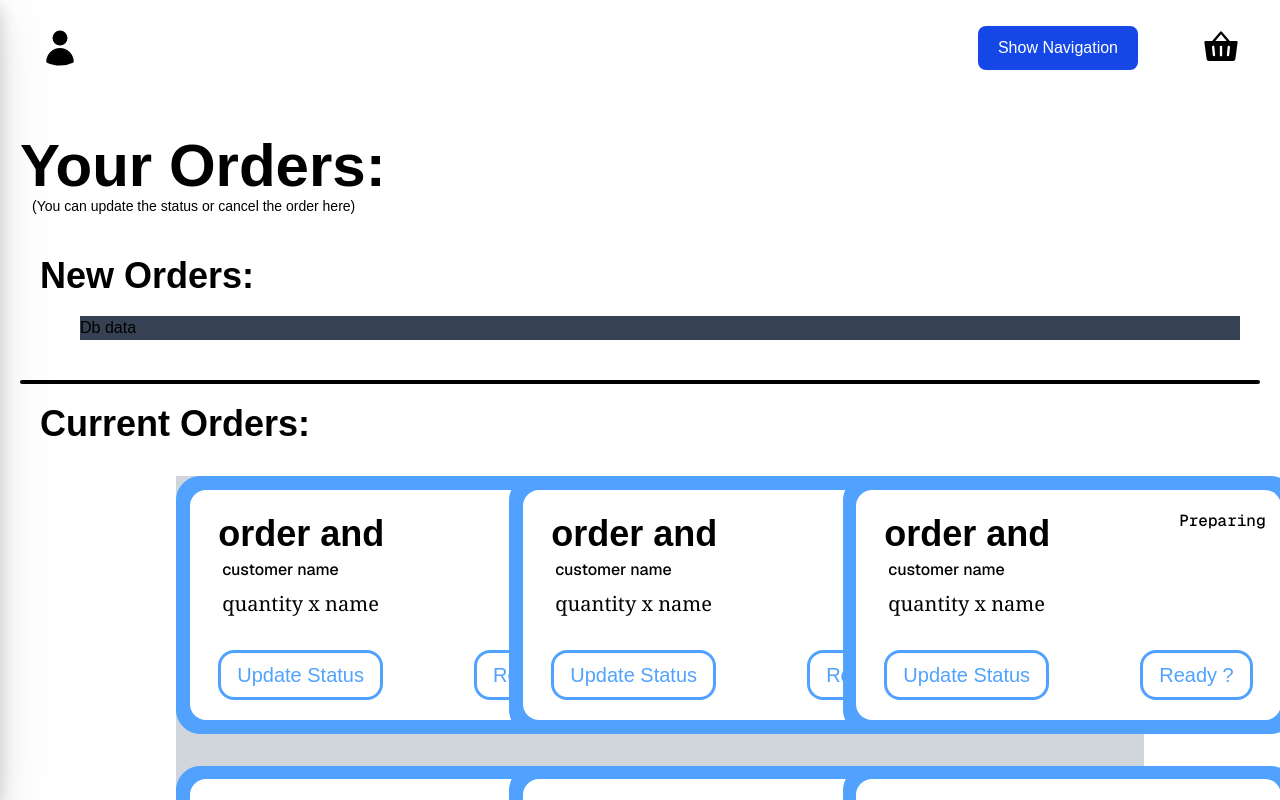
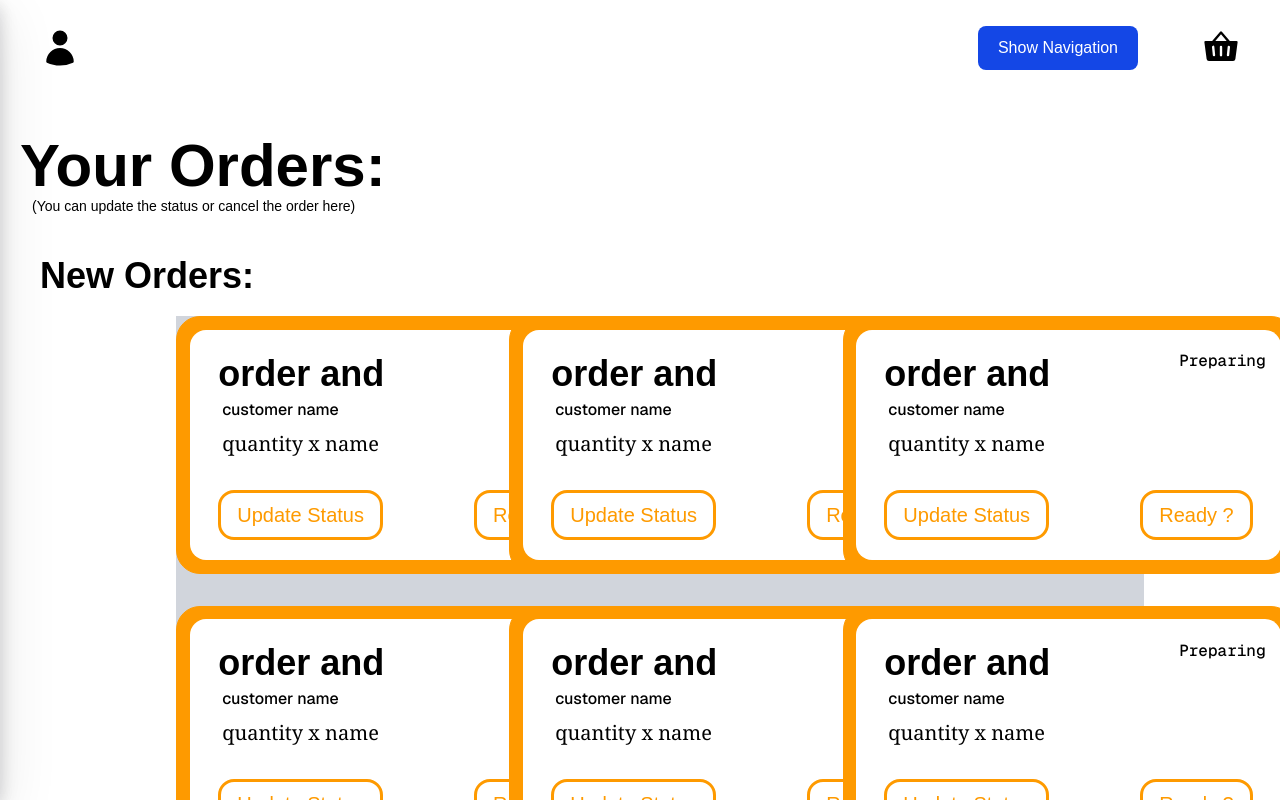
Before and after one commit to narendra-create/Best-Fullstack-Projects, a Next.js app in the folder Local-Bite/client/: page /VendorTools/CurrentOrders in a window 1280 px wide. Shown: the top 800 px of the page. Built offline with nearby package versions, Linux system fonts and the light colour scheme; no server answers.

Commit message:
UPDATE: Converted hardcoded colors of ordercard to theme based colors

```diff
--- a/Local-Bite/client/app/Cards/CurrentCard/page.js
+++ b/Local-Bite/client/app/Cards/CurrentCard/page.js
@@ -1,8 +1,37 @@
 import React from 'react'
 
-const CurrentProducts = () => {
+const VendorProductsCard = ({ theme }) => {
+
+    const themeStyles = {
+        amber: {
+            border: 'border-amber-500',
+            bg: 'bg-amber-500',
+            text: 'text-amber-500',
+            hoverBg: 'hover:bg-amber-500',
+        },
+        blue: {
+            border: 'border-blue-400',
+            bg: 'bg-blue-400',
+            text: 'text-blue-400',
+            hoverBg: 'hover:bg-blue-400',
+        },
+        green: {
+            border: 'border-coriander-green',
+            bg: 'bg-coriander-green',
+            text: 'text-coriander-green',
+            hoverBg: 'hover:bg-coriander-green',
+        },
+        red: {
+            border: 'border-chili-red',
+            bg: 'bg-chili-red',
+            text: 'text-chili-red',
+            hoverBg: 'hover:bg-chili-red',
+        },
+    };
+    const color = themeStyles[theme] || 'blue-400';
+
     return (
-        <div className="relative mx-auto w-113 rounded-3xl border-1 border-blue-400 bg-blue-400 p-[0.8rem]">
+        <div className={`relative mx-auto w-113 rounded-3xl border-1 ${color.border} ${color.bg} p-[0.8rem]`}>
             <div className="bg-white rounded-[1rem] text-black p-5">
                 <div className='w-[60%] mx-2'>
                     <div className='flex flex-col mt-1'>
@@ -13,10 +42,10 @@ const CurrentProducts = () => {
                 </div>
                 <div className='absolute top-8 right-7 font-medium font-mono'>Preparing</div>
                 <div className='w-full justify-between px-2 items-center flex mt-8'>
-                    <button className='border-blue-400 border-3 rounded-2xl hover:text-white hover:bg-blue-400 transition-all ease-in-out duration-200 text-blue-400 px-4 text-xl font-normal py-2'>
+                    <button className={`${color.border} border-3 rounded-2xl hover:text-white ${color.hoverBg} transition-all ease-in-out duration-200 ${color.text} px-4 text-xl font-normal py-2`}>
                         Update Status
                     </button>
-                    <button className='border-blue-400 border-3 rounded-2xl hover:text-white hover:bg-blue-400 transition-all ease-in-out duration-200 text-blue-400 px-4 text-xl font-normal py-2'>
+                    <button className={`${color.border} border-3 rounded-2xl hover:text-white ${color.hoverBg} transition-all ease-in-out duration-200 ${color.text} px-4 text-xl font-normal py-2`}>
                         Ready ?
                     </button>
                 </div>
@@ -26,4 +55,4 @@ const CurrentProducts = () => {
     )
 }
 
-export default CurrentProducts
+export default VendorProductsCard;
--- a/Local-Bite/client/app/VendorTools/CurrentOrders/page.js
+++ b/Local-Bite/client/app/VendorTools/CurrentOrders/page.js
@@ -1,5 +1,5 @@
 import React from 'react'
-import CurrentProducts from '@/app/Cards/CurrentCard/page'
+import VendorProductsCard from '@/app/Cards/CurrentCard/page'
 
 const Orders = () => {
     const testobj = [1, 2, 3, 4, 5, 6, 7, 8, 9]
@@ -12,14 +12,18 @@ const Orders = () => {
             <div className='flex flex-col'>
                 <div className='pl-10 '>
                     <h2 className='text-4xl font-semibold mb-5'>New Orders:</h2>
-                    <div className='h-full mx-10 bg-gray-700'>Db data</div>
+                    <div className='h-full mx-auto w-[78%] bg-gray-300 grid gap-8 grid-cols-3 items-center justify-center'>
+                        {testobj.map((OneOrder) => {
+                            return <VendorProductsCard theme={'amber'} key={OneOrder} />
+                        })}
+                    </div>
                 </div>
                 <hr className='mx-5 rounded-full border-2 mt-10' />
                 <div className='pl-10 mt-5 mx-auto w-full'>
                     <h2 className='text-4xl font-semibold mb-8 mx-auto w-417'>Current Orders:</h2>
                     <div className='h-full mx-auto w-[78%] bg-gray-300 grid gap-8 grid-cols-3 items-center justify-center'>
                         {testobj.map((OneOrder) => {
-                            return <CurrentProducts key={OneOrder} />
+                            return <VendorProductsCard theme={'blue'} key={OneOrder} />
                         })}
                     </div>
                 </div>
```
